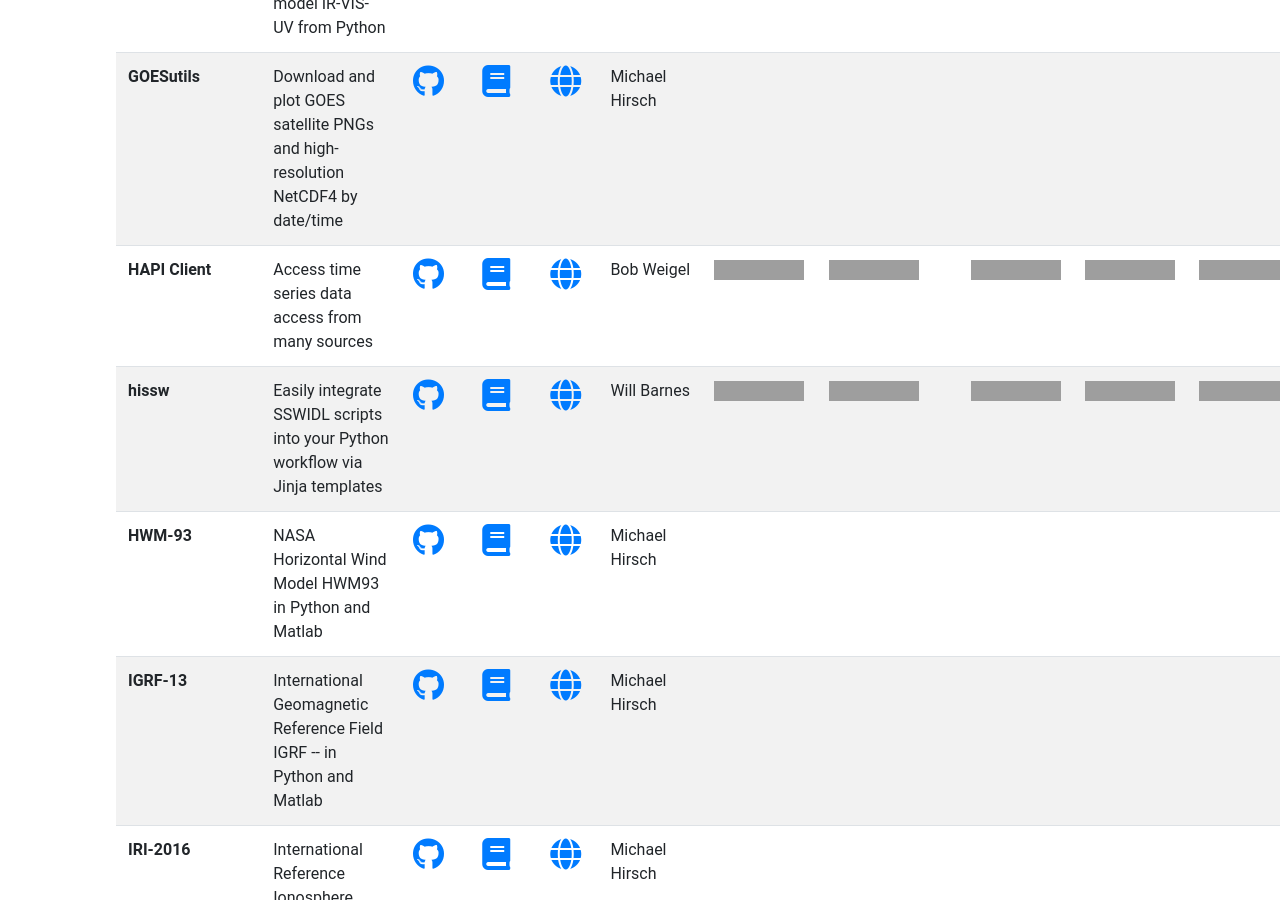
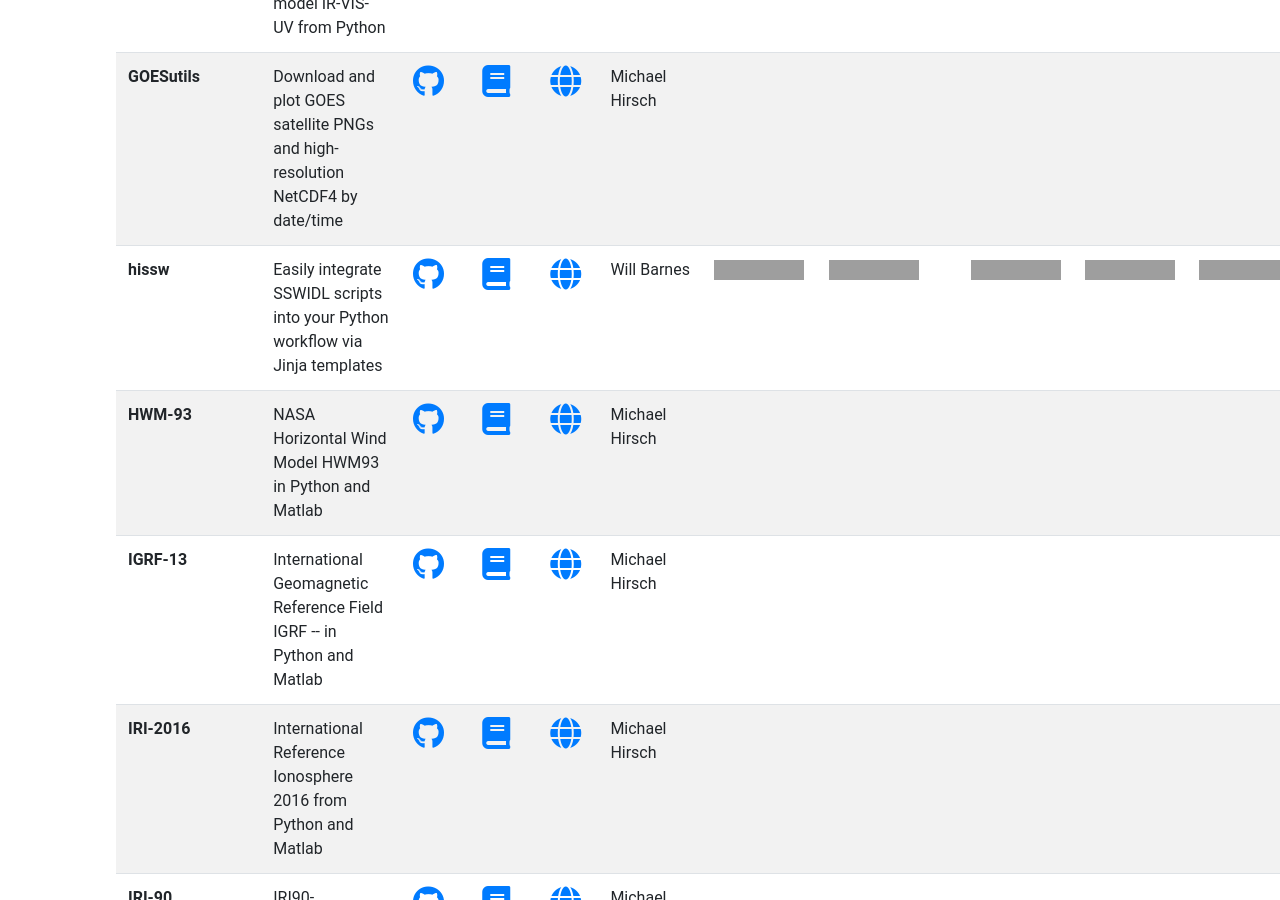
Before and after one commit to heliophysicsPy/heliophysicsPy.github.io, a Jekyll site: the page built from _pages/projects.html, in a window 1280 px wide and 900 px high, scrolled down 4645 px. Built offline with Jekyll 4.4.1, drawn with Linux system fonts in a browser that asks for light colours; nearby versions of some CDN libraries; grey boxes are pictures that could not be loaded.

Commit message:
Move HAPI to projects_core.yml

```diff
--- a/_data/projects.yml
+++ b/_data/projects.yml
@@ -99,21 +99,6 @@
   logo: https://www2.hao.ucar.edu/sites/default/files/resize/images/ICON-GOLD_2016/IonosphereHorizon-Banner-980x232.jpg
   contact: Michael Hirsch
   keywords: ["ionosphere_thermosphere_mesosphere","specific"]
-
-- name: "HAPI Client"
-  url: "https://github.com/hapi-server/client-python"
-  description: "Access time series data access from many sources"
-  logo: "https://avatars0.githubusercontent.com/u/22482204?s=200&v=4"
-  docs: "https://github.com/hapi-server/client-python/blob/master/README.rst"
-  code: "https://github.com/hapi-server/client-python"
-  contact: "Bob Weigel"
-  keywords: ["data_retrieval","line_plots","plotting","spectra"]
-  community: ["https://img.shields.io/badge/Good-brightgreen.svg", "Good"]
-  documentation: ["https://img.shields.io/badge/Good-brightgreen.svg", "Good"]
-  testing: ["https://img.shields.io/badge/Good-brightgreen.svg", "Good"]
-  software_maturity: ["https://img.shields.io/badge/Good-brightgreen.svg", "Good"]
-  python3: ["https://img.shields.io/badge/Good-brightgreen.svg", "Good"]
-  license: ["https://img.shields.io/badge/Good-brightgreen.svg", "Good"]
 
 - name: HWM-93
   code: https://github.com/space-physics/hwm93
```
